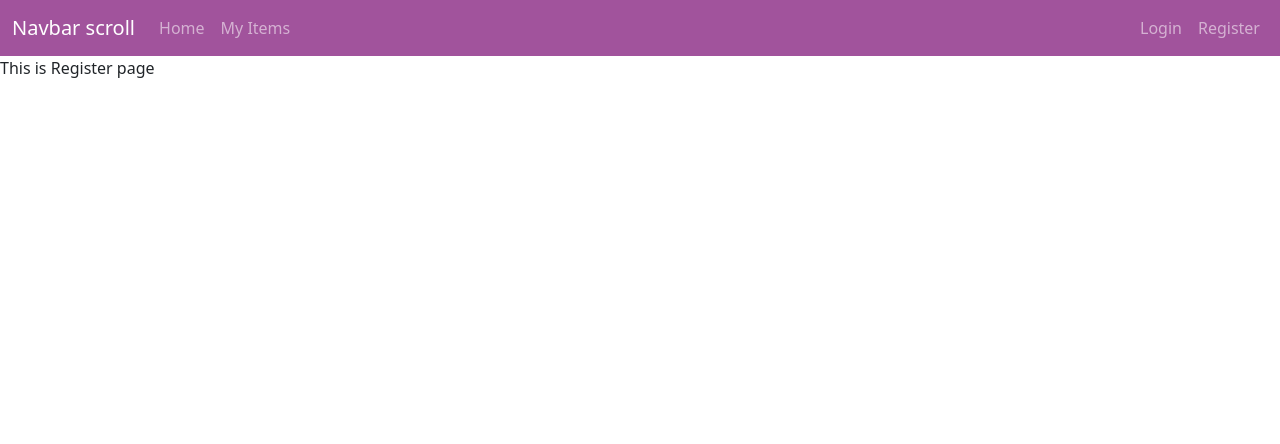
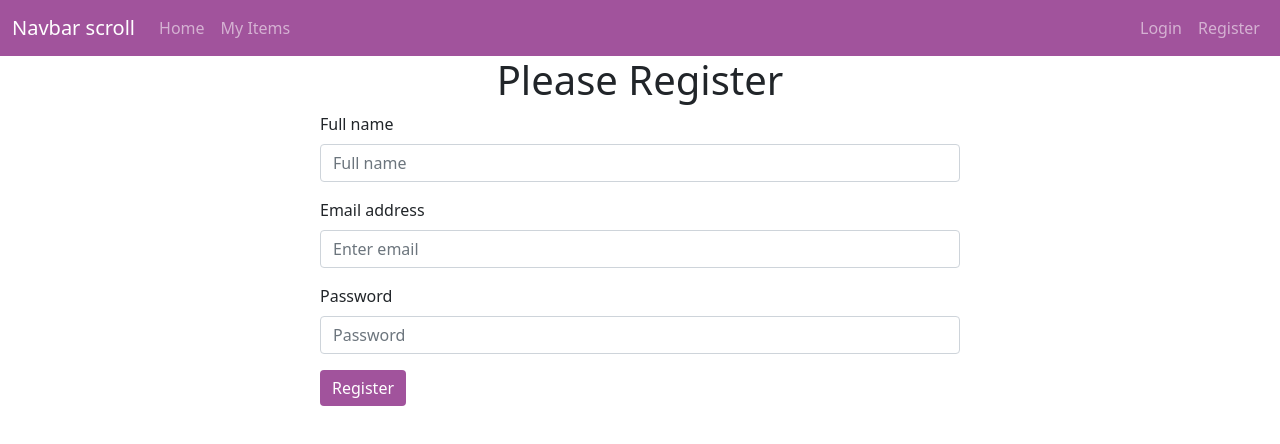
Before and after one commit to abdulmomin956/V-LEAF-GYM-equipment-management-app-client, a React (Create React App) app: page /register in a window 1280 px wide. Shown: the top 444 px of the page. Built offline with nearby package versions, Linux system fonts and the light colour scheme.

Commit message:
login registration form added

```diff
--- a/src/pages/Login/Login.js
+++ b/src/pages/Login/Login.js
@@ -1,9 +1,30 @@
 import React from 'react';
+import { Button, Form } from 'react-bootstrap';
 
 const Login = () => {
+    const handleOnSubmit = e => {
+        e.preventDefault();
+
+    }
     return (
         <div>
-            This is login page
+            <h1 className='text-center'>Please Login</h1>
+            <div className='w-50 mx-auto'>
+                <Form onSubmit={handleOnSubmit}>
+                    <Form.Group className="mb-3" controlId="formBasicEmail">
+                        <Form.Label>Email address</Form.Label>
+                        <Form.Control type="email" placeholder="Enter email" />
+                    </Form.Group>
+
+                    <Form.Group className="mb-3" controlId="formBasicPassword">
+                        <Form.Label>Password</Form.Label>
+                        <Form.Control type="password" placeholder="Password" />
+                    </Form.Group>
+                    <Button className='bg-myViolet text-white shadow-none' type="submit">
+                        Login
+                    </Button>
+                </Form>
+            </div>
         </div>
     );
 };
--- a/src/pages/NotFound/NotFound.css
+++ b/src/pages/NotFound/NotFound.css
@@ -3,3 +3,14 @@
     font-weight: bold;
     text-decoration: none;
 }
+
+.bg-myViolet,
+.bg-myViolet:focus,
+.bg-myViolet:active {
+    background-color: #a1539c;
+    border: #a1539c;
+}
+
+.bg-myViolet:hover {
+    background-color: #da86d4;
+}
--- a/src/pages/Register/Register.js
+++ b/src/pages/Register/Register.js
@@ -1,9 +1,34 @@
 import React from 'react';
+import { Button, Form } from 'react-bootstrap';
 
 const Register = () => {
+    const handleOnSubmit = e => {
+        e.preventDefault();
+
+    }
     return (
         <div>
-            This is Register page
+            <h1 className='text-center'>Please Register</h1>
+            <div className='w-50 mx-auto'>
+                <Form onSubmit={handleOnSubmit}>
+                    <Form.Group className="mb-3" controlId="formBasicName">
+                        <Form.Label>Full name</Form.Label>
+                        <Form.Control type="text" placeholder="Full name" />
+                    </Form.Group>
+                    <Form.Group className="mb-3" controlId="formBasicEmail">
+                        <Form.Label>Email address</Form.Label>
+                        <Form.Control type="email" placeholder="Enter email" />
+                    </Form.Group>
+
+                    <Form.Group className="mb-3" controlId="formBasicPassword">
+                        <Form.Label>Password</Form.Label>
+                        <Form.Control type="password" placeholder="Password" />
+                    </Form.Group>
+                    <Button className='bg-myViolet text-white shadow-none' type="submit">
+                        Register
+                    </Button>
+                </Form>
+            </div>
         </div>
     );
 };
--- a/src/shared/NavBar/NavBar.js
+++ b/src/shared/NavBar/NavBar.js
@@ -7,7 +7,7 @@ const NavBar = () => {
         <div>
             <Navbar expand="lg" variant='dark' style={{ backgroundColor: '#a1539c', color: 'light' }} className=''>
                 <Container fluid>
-                    <Navbar.Brand href="#">Navbar scroll</Navbar.Brand>
+                    <Navbar.Brand as={Link} to="/">Navbar scroll</Navbar.Brand>
                     <Navbar.Toggle aria-controls="navbarScroll" />
                     <Navbar.Collapse id="navbarScroll">
                         <Nav
```
